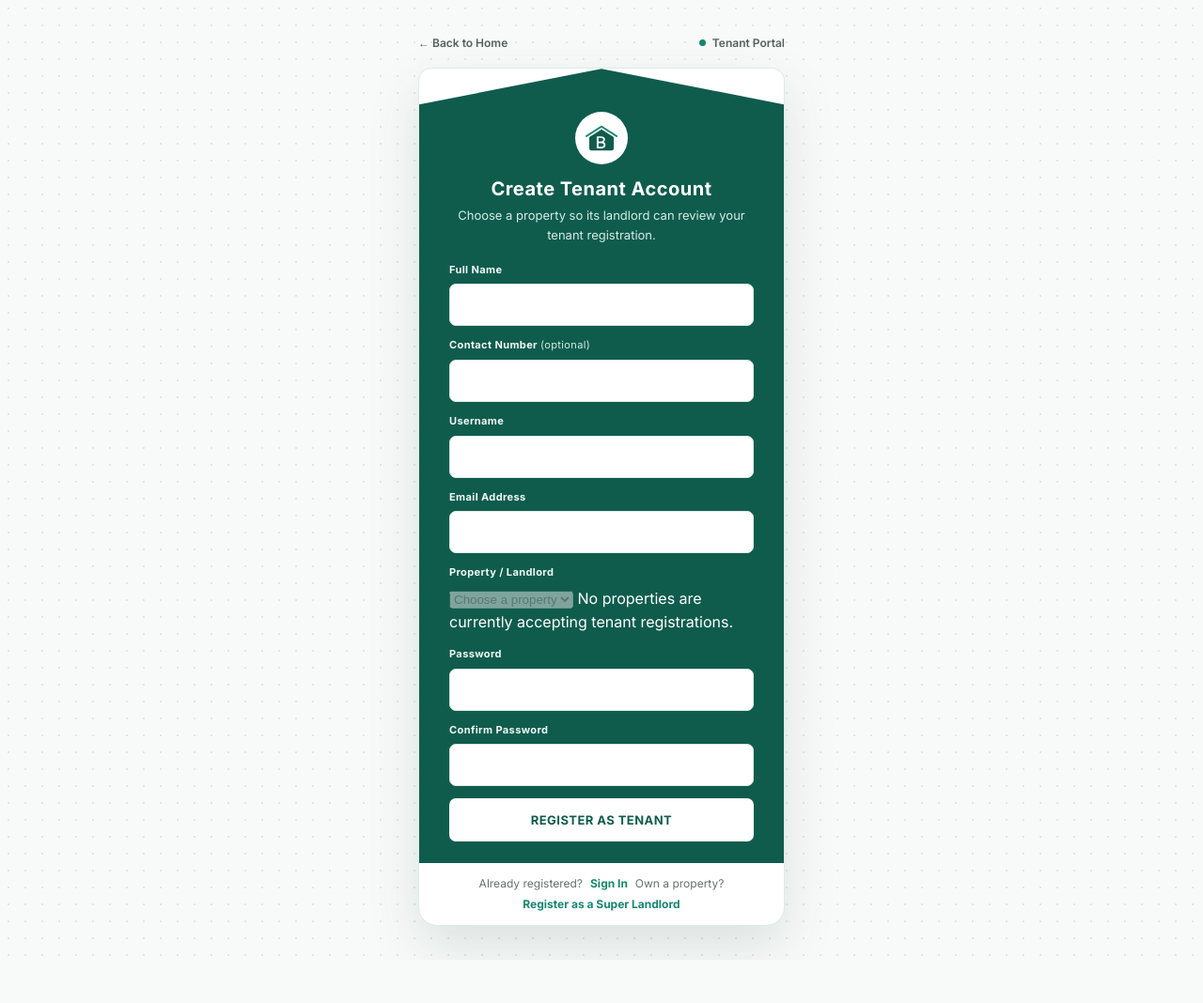
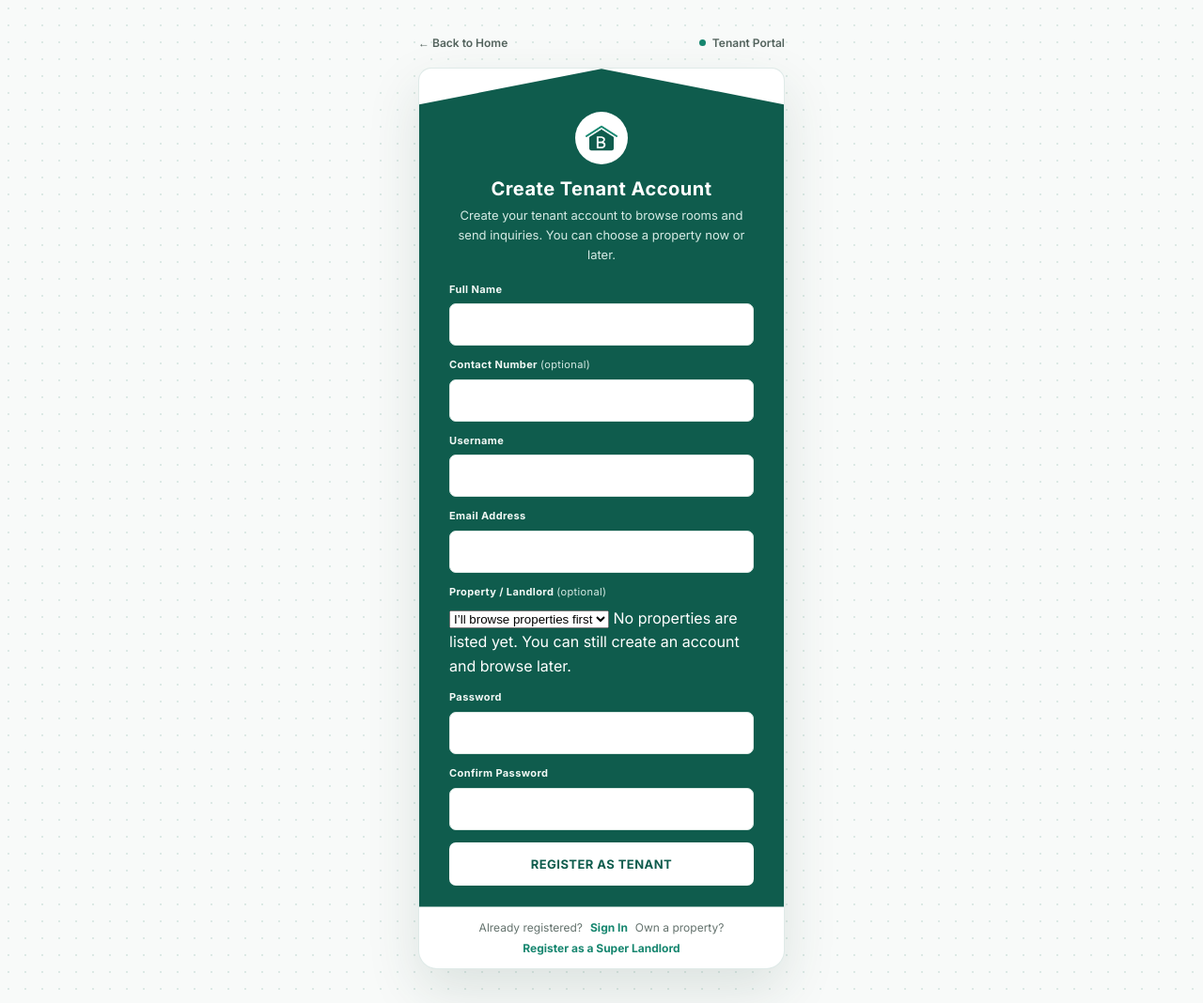
Before and after one commit to crissydizzy1/Boarding_HAUZ, a PHP site: page /register.php in a window 1280 px wide. Shown: the whole page at 94% size. Before the commit the page ends 1018 px from the top, so only its background shows below. Run offline with PHP 8.4, Linux system fonts and the light colour scheme; tables that the repository leaves empty hold one stand-in row (values such as "Sample post").

Commit message:
Update database connection and tenant profile

```diff
--- a/boarding_hauz/assets/css/style.css
+++ b/boarding_hauz/assets/css/style.css
@@ -590,7 +590,7 @@ h1, h2, h3, h4 { font-family: var(--font-heading); font-weight: 700; line-height
 .rooms-empty-message { margin: 1.5rem 0; padding: 1.2rem; border: 1px solid #d6e5e7; border-radius: 10px; background: #fff; color: #49666a; text-align: center; }
 .rooms-empty-message a { color: #087f67; font-weight: 600; }
 @media (min-width: 961px) {
-    .rooms-search-field { align-self: flex-start; margin-top: .5rem; }
+    .rooms-search-field { align-self: flex-start; margin-top: 1.75rem; }
 }
 @media (max-width: 960px) {
     .rooms-filter-panel { align-items: stretch; flex-direction: column; }
--- a/boarding_hauz/register.php
+++ b/boarding_hauz/register.php
@@ -22,6 +22,7 @@ if (isLoggedIn()) {
 
 $errors = [];
 $availableBranches = [];
+$branchLookupError = false;
 try {
     $branchStmt = $conn->prepare("
         SELECT b.id, b.branch_name, b.location
@@ -35,7 +36,7 @@ try {
     $branchStmt->close();
 } catch (mysqli_sql_exception $exception) {
     error_log('Tenant registration could not load available branches: ' . $exception->getMessage());
-    $errors[] = 'Tenant registration is temporarily unavailable because property data is not ready. Please contact the system administrator.';
+    $branchLookupError = true;
 }
 
 if (empty($_SESSION['tenant_register_csrf'])) {
@@ -91,15 +92,15 @@ if ($_SERVER['REQUEST_METHOD'] === 'POST') {
             }
         }
     }
-    if (!$selectedBranch) {
-        $errors[] = $availableBranches
-            ? 'Choose a valid property to manage your registration.'
-            : 'Tenant registration is temporarily unavailable because no properties are accepting applications.';
+    if ($form['branch_id'] !== '' && !$selectedBranch) {
+        $errors[] = 'Choose a valid property, or leave the property field blank to browse first.';
     }
     if ($password === '') {
         $errors[] = 'Password is required.';
     } elseif (strlen($password) < 8) {
         $errors[] = 'Password must be at least 8 characters long.';
+    } elseif (strlen($password) > 72) {
+        $errors[] = 'Password must not exceed 72 bytes.';
     }
     if ($password !== $confirmPassword) {
         $errors[] = 'Passwords do not match.';
@@ -128,10 +129,24 @@ if ($_SERVER['REQUEST_METHOD'] === 'POST') {
                 $newUserId = (int) $conn->insert_id;
                 $stmt->close();
 
+                $branchId = $selectedBranch ? (int) $selectedBranch['id'] : null;
+                $tenantContactNumber = $form['contact_number'] === '' ? null : $form['contact_number'];
+                $tenantStatus = $selectedBranch ? 'pending' : 'active';
+                $conn->begin_transaction();
                 try {
-                    $branchId = (int) $selectedBranch['id'];
-                    $tenantContactNumber = $form['contact_number'] === '' ? null : $form['contact_number'];
-                    $tenantStatus = 'pending';
+                    if ($branchId === null) {
+                        $tenantStmt = $conn->prepare("
+                            INSERT INTO tenants (branch_id, user_id, full_name, contact_number, status)
+                            VALUES (NULL, ?, ?, ?, ?)
+                        ");
+                        $tenantStmt->bind_param(
+                            'isss',
+                            $newUserId,
+                            $form['full_name'],
+                            $tenantContactNumber,
+                            $tenantStatus
+                        );
+                    } else {
                         $tenantStmt = $conn->prepare("
                             INSERT INTO tenants (branch_id, user_id, full_name, contact_number, status)
                             VALUES (?, ?, ?, ?, ?)
@@ -144,9 +159,12 @@ if ($_SERVER['REQUEST_METHOD'] === 'POST') {
                             $tenantContactNumber,
                             $tenantStatus
                         );
+                    }
                     $tenantStmt->execute();
                     $tenantStmt->close();
+                    $conn->commit();
                 } catch (mysqli_sql_exception $tenantException) {
+                    $conn->rollback();
                     try {
                         $cleanupStmt = $conn->prepare('DELETE FROM users WHERE id = ? LIMIT 1');
                         $cleanupStmt->bind_param('i', $newUserId);
@@ -160,7 +178,7 @@ if ($_SERVER['REQUEST_METHOD'] === 'POST') {
 
                 redirectTo('/boarding_hauz/login.php?registered=1' . ($returnRoomPath !== null
                     ? '&return_room=' . rawurlencode($returnRoomId) . '&return_branch=' . rawurlencode((string) $returnBranchId)
-                    : ''));
+                    : '') . ($branchId === null ? '&unassigned=1' : ''));
             }
         } catch (RuntimeException $exception) {
             $errors[] = $exception->getMessage();
@@ -445,7 +463,7 @@ if ($_SERVER['REQUEST_METHOD'] === 'POST') {
                         </span>
                     </div>
                     <h1 id="tenant-register-title">Create Tenant Account</h1>
-                    <p class="tenant-register-intro">Choose a property so its landlord can review your tenant registration.</p>
+                    <p class="tenant-register-intro">Create your tenant account to browse rooms and send inquiries. You can choose a property now or later.</p>
 
                     <?php if ($errors): ?>
                         <div class="tenant-register-alert" role="alert" aria-live="polite">
@@ -478,26 +496,28 @@ if ($_SERVER['REQUEST_METHOD'] === 'POST') {
                             <input id="email" name="email" type="email" maxlength="255" value="<?php echo e($form['email']); ?>" autocomplete="email" required>
                         </div>
                         <div class="tenant-register-field">
-                            <label for="branch_id">Property / Landlord</label>
-                            <select id="branch_id" name="branch_id" required <?php echo !$availableBranches ? 'disabled' : ''; ?>>
-                                <option value="">Choose a property</option>
+                            <label for="branch_id">Property / Landlord <span>(optional)</span></label>
+                            <select id="branch_id" name="branch_id">
+                                <option value="">I’ll browse properties first</option>
                                 <?php foreach ($availableBranches as $availableBranch): ?>
                                     <option value="<?php echo (int) $availableBranch['id']; ?>" <?php echo $form['branch_id'] === (string) $availableBranch['id'] ? 'selected' : ''; ?>>
                                         <?php echo e($availableBranch['branch_name'] . ' — ' . $availableBranch['location']); ?>
                                     </option>
                                 <?php endforeach; ?>
                             </select>
-                            <?php if (!$availableBranches): ?>
-                                <span>No properties are currently accepting tenant registrations.</span>
+                            <?php if ($branchLookupError): ?>
+                                <span>Property listings are temporarily unavailable, but you can still create an account and browse later.</span>
+                            <?php elseif (!$availableBranches): ?>
+                                <span>No properties are listed yet. You can still create an account and browse later.</span>
                             <?php endif; ?>
                         </div>
                         <div class="tenant-register-field">
                             <label for="password">Password</label>
-                            <input id="password" name="password" type="password" minlength="8" autocomplete="new-password" required>
+                            <input id="password" name="password" type="password" minlength="8" maxlength="72" autocomplete="new-password" required>
                         </div>
                         <div class="tenant-register-field">
                             <label for="confirm_password">Confirm Password</label>
-                            <input id="confirm_password" name="confirm_password" type="password" minlength="8" autocomplete="new-password" required>
+                            <input id="confirm_password" name="confirm_password" type="password" minlength="8" maxlength="72" autocomplete="new-password" required>
                         </div>
                         <button class="tenant-register-submit" type="submit">REGISTER AS TENANT</button>
                     </form>
```
Also changed, not shown: boarding_hauz/login.php (+7 -5 lines). Lines whose indentation alone changed are shown as unchanged.
